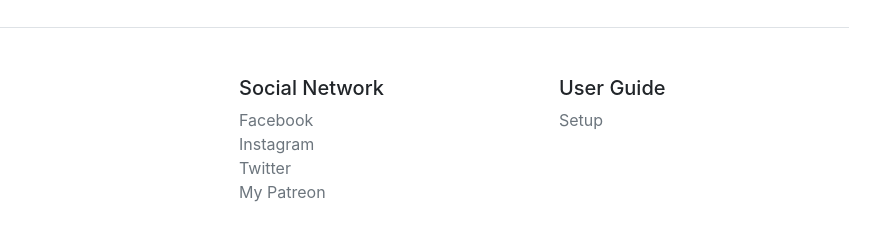
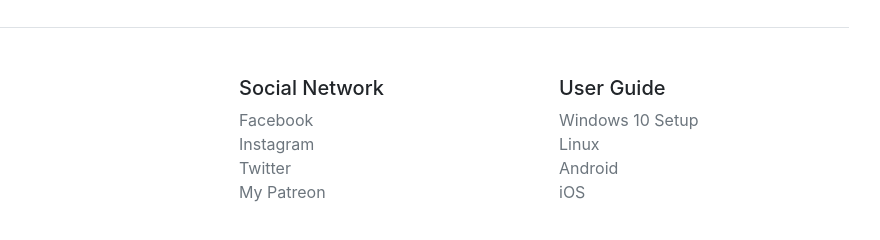
Before and after one commit to Jaironlanda/vpn-site, a plain HTML site: page index.html in a window 1280 px wide. Shown: the part 1231-1471 px from the top of the page, 256-1136 px from the left. Drawn offline with nearby package versions, Linux system fonts and the light colour scheme.

Commit message:
add user guide

```diff
--- a/index.html
+++ b/index.html
@@ -160,7 +160,10 @@
             <div class="col-6 col-md">
               <h5>User Guide</h5>
               <ul class="list-unstyled text-small">
-                <li><a class="text-muted" href="#">Setup</a></li>
+                <li><a class="text-muted" href="https://support.microsoft.com/en-my/help/20510/windows-10-connect-to-vpn">Windows 10 Setup</a></li>
+                <li><a class="text-muted" href="https://help.ubuntu.com/stable/ubuntu-help/net-vpn-connect.html.en">Linux</a></li>
+                <li><a class="text-muted" href="https://support.google.com/android/answer/9089766?hl=en">Android</a></li>
+                <li><a class="text-muted" href="https://support.apple.com/en-my/guide/iphone/iph45f7e324/ios">iOS</a></li>
               </ul>
             </div>
         <!--
```
